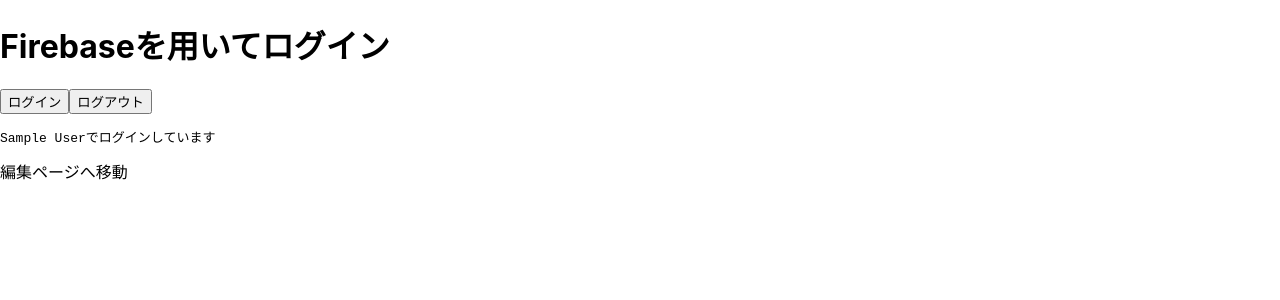
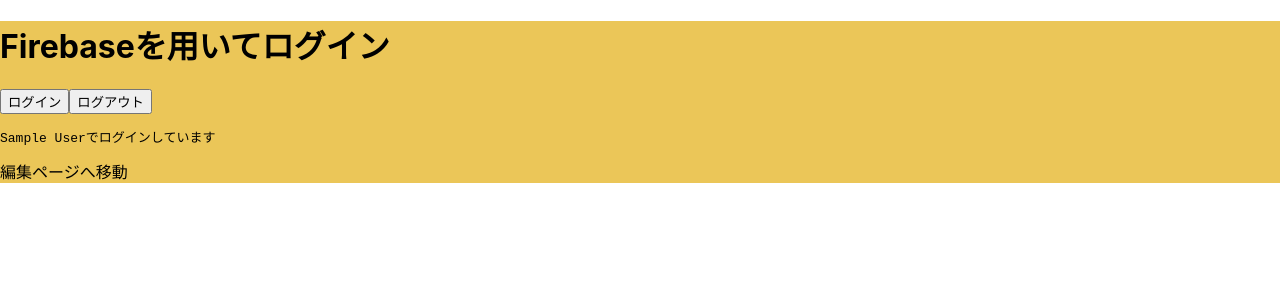
Before and after one commit to rmaejima/firebase-login-app, a Next.js app: page / in a window 1280 px wide. Shown: the top 300 px of the page. Built offline with nearby package versions, Linux system fonts and the light colour scheme; no server answers; sample sign-in values are in the browser's storage.

Commit message:
Confirm styled-components

```diff
--- a/pages/index.tsx
+++ b/pages/index.tsx
@@ -19,7 +19,7 @@
     });
   }, []);
   return (
-    <>
+    <Container>
       <h1>Firebaseを用いてログイン</h1>
       <div>
         <button onClick={() => Login()}>ログイン</button>
@@ -35,8 +35,12 @@
       <Link href="/edit">
         <a>編集ページへ移動</a>
       </Link>
-    </>
+    </Container>
   );
 };
 
 export default IndexPage;
+
+const Container = styled.div`
+  background-color: ${(p) => p.theme.colors.primary[500]};
+`;
```
